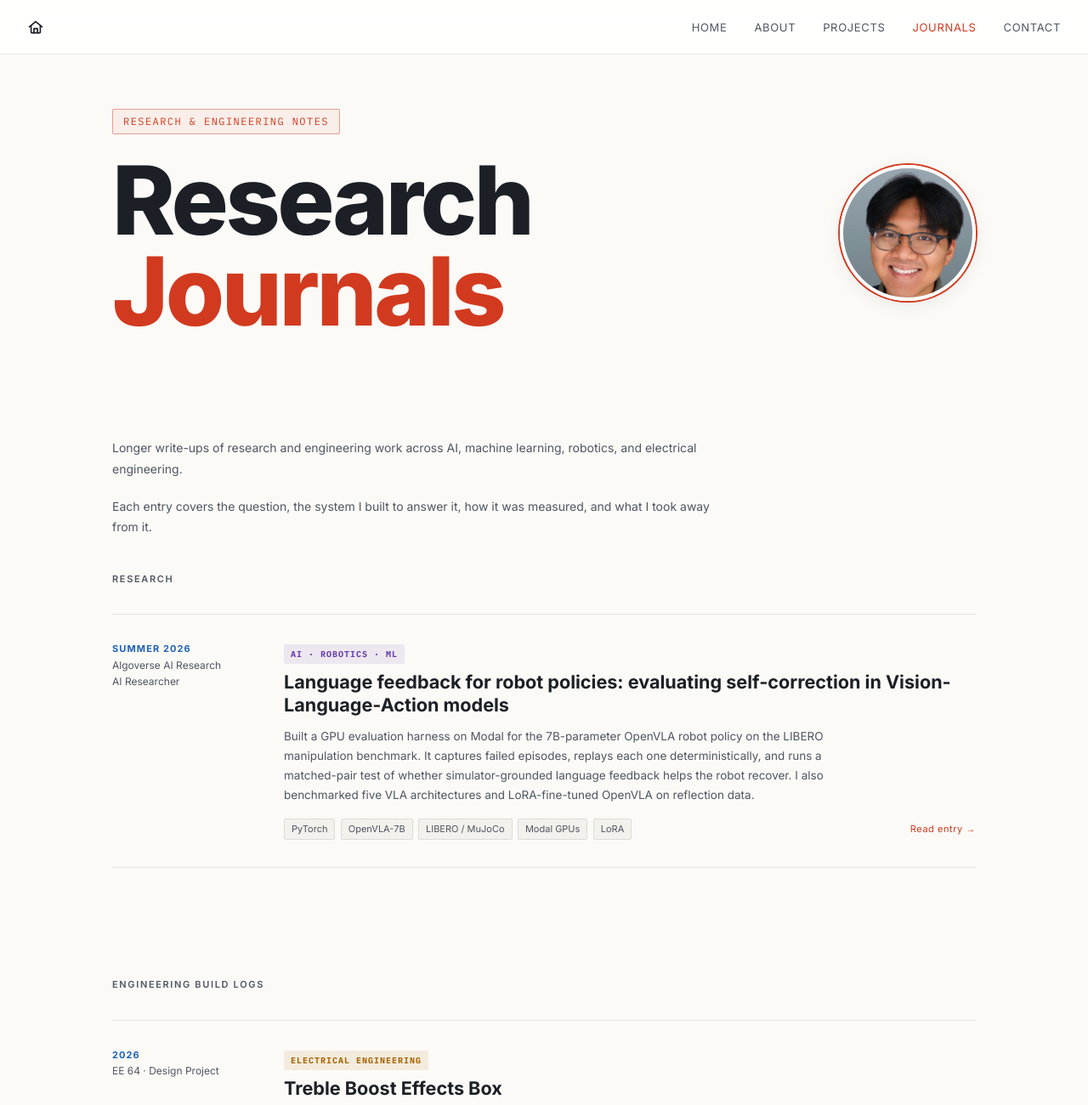
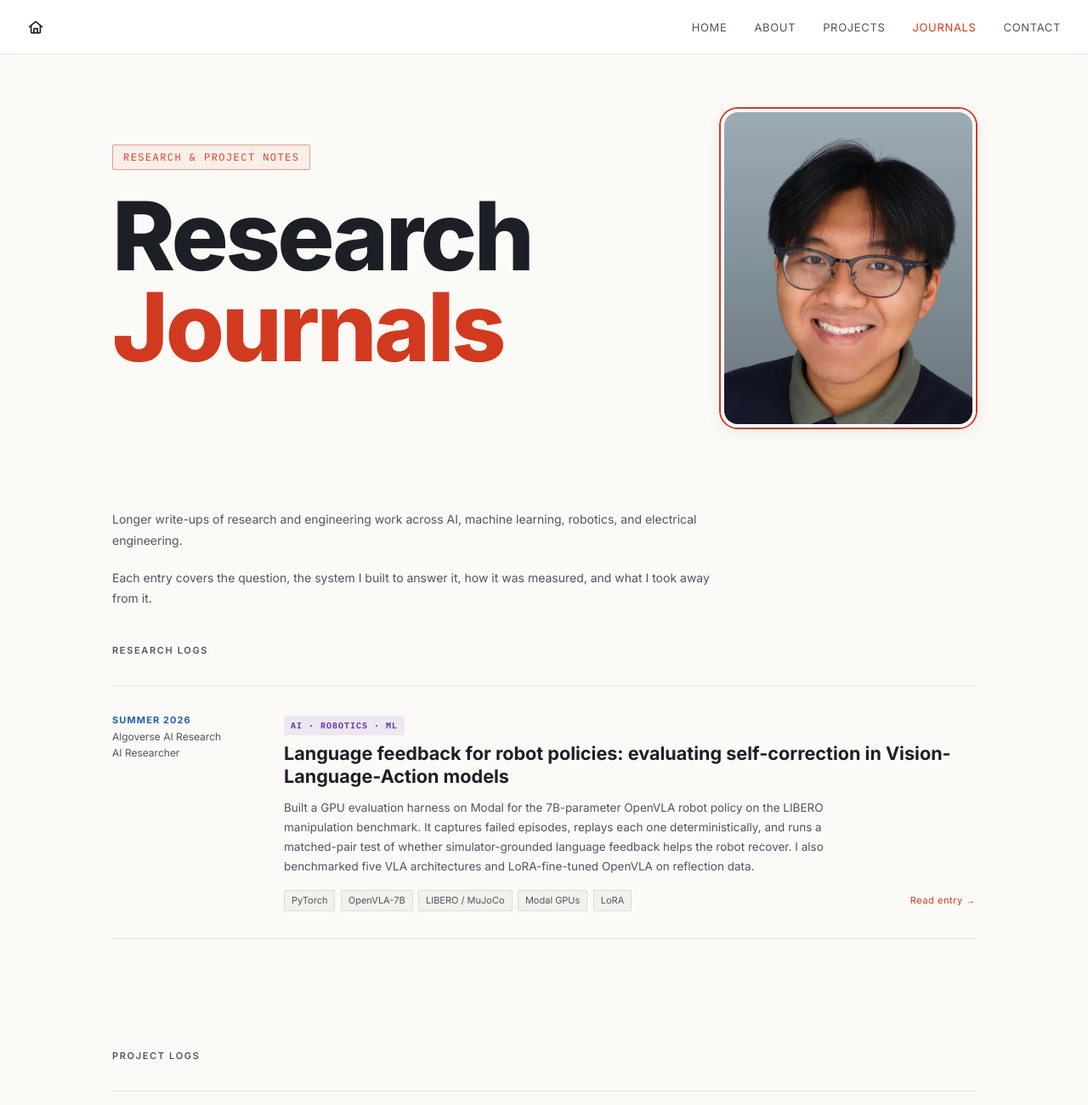
Before and after one commit to tpshadow11/tpshadow11.github.io, a plain HTML site: page journals.html in a window 1280 px wide. Shown: the top 1300 px of the page at 85% size. Drawn offline with Linux system fonts and the light colour scheme.

Commit message:
Change photo size

```diff
--- a/journals.html
+++ b/journals.html
@@ -24,10 +24,10 @@
   <main>
     <section class="hero hero--short">
       <div class="hero-text">
-        <div class="hero-tag">Research &amp; Engineering Notes</div>
+        <div class="hero-tag">Research &amp; Project Notes</div>
         <h1 class="hero-title">Research<br /><span class="accent">Journals</span></h1>
       </div>
-      <div class="hero-avatar"><img src="assets/images/troy.jpg" alt="Troy Pham" /></div>
+      <div class="hero-photo"><img src="assets/images/troy.jpg" alt="Troy Pham" /></div>
     </section>
 
     <section class="section">
@@ -36,7 +36,7 @@
         <p>Each entry covers the question, the system I built to answer it, how it was measured, and what I took away from it.</p>
       </div>
 
-      <h2 class="section-label">Research</h2>
+      <h2 class="section-label">Research Logs</h2>
 
       <article class="journal-entry">
         <div class="journal-when">
@@ -60,7 +60,7 @@
     </section>
 
     <section class="section">
-      <h2 class="section-label">Engineering Build Logs</h2>
+      <h2 class="section-label">Project Logs</h2>
 
       <article class="journal-entry">
         <div class="journal-when">
```
Also changed, not shown: about.html (+1 -1 lines), byow.html (+1 -1 lines), contact.html (+1 -1 lines), projects.html (+1 -1 lines), treble-boost.html (+1 -1 lines).
